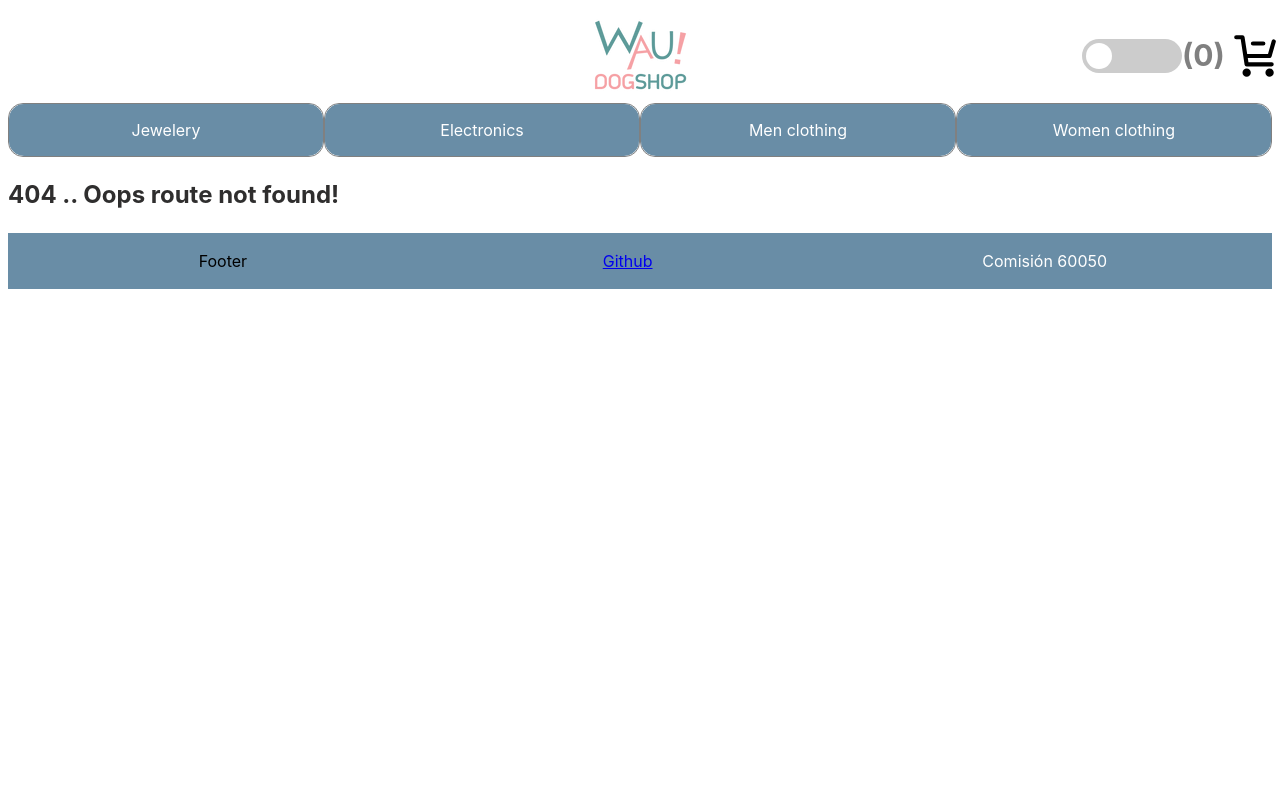
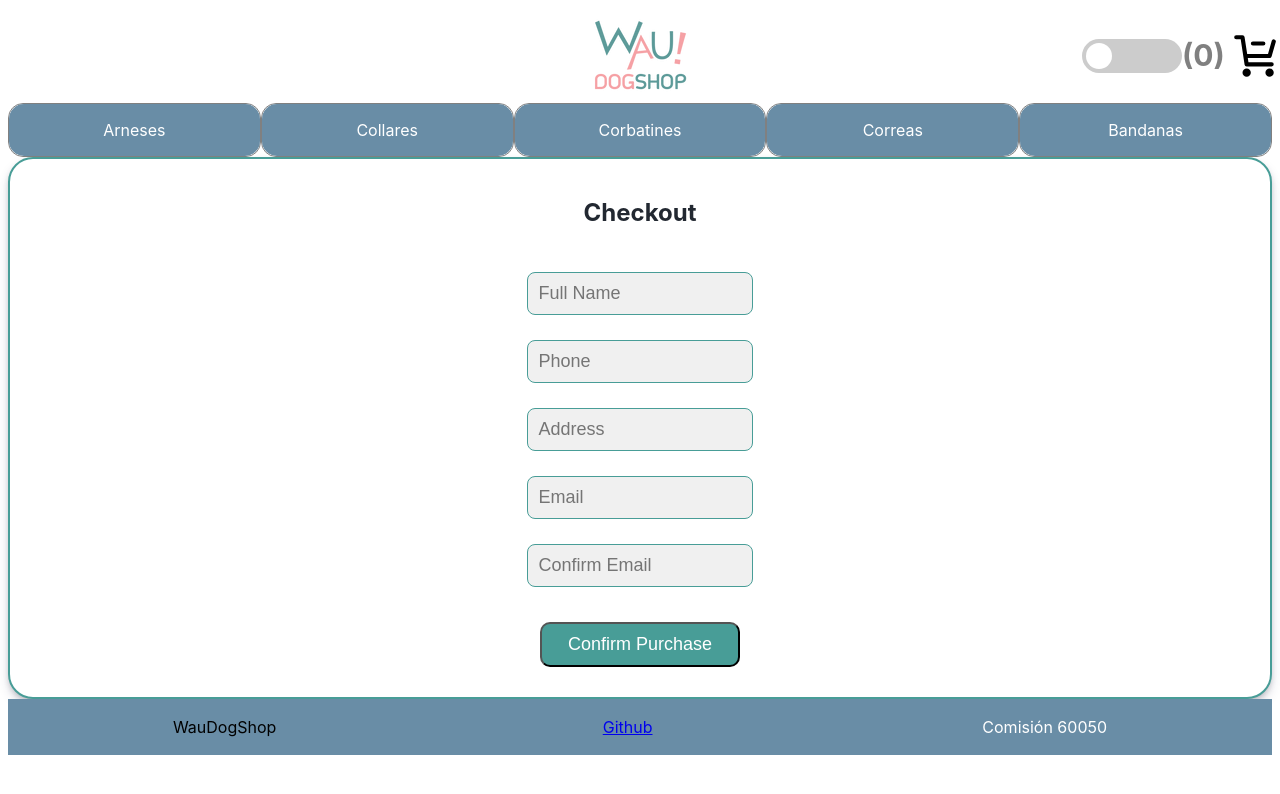
Before and after one commit to Sebastian4848/coder-react-60050, a React (Vite) app: page /checkout in a window 1280 px wide. Before the commit this address had no page. Shown: the top 794 px of the page. Built offline with nearby package versions, Linux system fonts and the light colour scheme.

Commit message:
checkout funcionando

```diff
--- a/package.json
+++ b/package.json
@@ -14,7 +14,8 @@
     "react": "^18.3.1",
     "react-dom": "^18.3.1",
     "react-router-dom": "^6.27.0",
-    "react-spinners": "^0.14.1"
+    "react-spinners": "^0.14.1",
+    "sweetalert2": "^11.14.5"
   },
   "devDependencies": {
     "@eslint/js": "^9.9.0",
--- a/src/App.jsx
+++ b/src/App.jsx
@@ -6,6 +6,7 @@ import ItemDetailContainer from "./components/ItemDetailContainer/ItemDetailCont
 import ThemeProvider from "./context/ThemeProvider"
 import CartProvider from "./context/CartProvider"
 import Cart from "./components/Cart/Cart"
+import Checkout from "./components/Checkout/Checkout"
 
 function App() {
   return (
@@ -19,6 +20,7 @@ function App() {
               <Route path="/detail/:id" element={<ItemDetailContainer />}/>
               <Route path="/cart" element={<Cart />} />
               <Route path="*" element={<NotFound />} />
+              <Route path='/checkout' element={<Checkout/>}></Route>
             </Routes>
           </Layout>
         </BrowserRouter>
--- a/src/components/Cart/Cart.jsx
+++ b/src/components/Cart/Cart.jsx
@@ -3,39 +3,13 @@ import CartProvider, { Cart as CartContext } from '../../context/CartProvider'
 import CartItem from '../CartItem/CartItem'
 import styles from './Cart.module.scss'
 import { NavLink } from 'react-router-dom'
-import { collection, addDoc, serverTimestamp } from "firebase/firestore";
-import { db } from '../../firebase/config'
-import endPurchase from '../../services/endPurchase'
+
 
 const Cart = () => {
     const { cart, clearCart } = useContext(CartContext)
     const price = cart.reduce((acc, item) => acc + item.price, 0)
     console.log({ cart });
     console.log("Cart items:", cart);  // Check if cart data is as expected
-
-    // const handlePurchase = () => {
-    //     const order = {
-    //         buyer: {
-    //             name: "Sebastian",
-    //             lastname: "Ojeda",
-    //             email: "sebastian.ojeda"
-    //         },
-    //         producs: cart,
-    //         total: 1245, //? Reemplazar por un metodo correspondiente (reduce, useMemo)
-    //         // total: cart.reduce((acc, item) => acc + item.price, 0),
-    //         timestamp: serverTimestamp()
-    //     }
-
-    //         ; (async () => {
-    //             try {
-    //                 // Add a new document with a generated id.
-    //                 const docRef = await addDoc(collection(db, "orders"), order);
-    //                 console.log("Document written with ID: ", docRef.id);
-    //             } catch (error) {
-    //                 console.error("Error adding document: ", error);
-    //             }
-    //         })()
-    // }
 
 
     return (<div className={styles.main}>
@@ -45,7 +19,8 @@ const Cart = () => {
                     {cart.map(cartitem => { return <CartItem item={cartitem} key={cartitem.id} /> })}
                 </div>
                 <p style={{ fontSize: 40 }}>Total Compra: {price}</p>
-                <button onClick={() => endPurchase(cart)} className={styles.button}>Terminar compra</button>
+                {/* <button onClick={() => endPurchase(cart)} className={styles.button}>Terminar Compra</button> */}
+                <NavLink to={"/checkout"} className="botonCheckout">Terminar Compra</NavLink>
                 <button onClick={clearCart} className={styles.button}>Vaciar Cart</button>
             </div>
 
--- a/src/components/Checkout/Checkout.jsx
+++ b/src/components/Checkout/Checkout.jsx
@@ -1,9 +1,147 @@
-import React from 'react'
+import React, { useState, useContext } from 'react';
+import { Cart as CartContext } from '../../context/CartProvider';
+import { db } from "../../firebase/config";
+import { collection, addDoc, doc, runTransaction, serverTimestamp } from 'firebase/firestore';
+import Swal from 'sweetalert2';
+import styles from './Checkout.module.scss';
 
-const checkout = () => {
+const Checkout = () => {
+  const { cart, clearCart } = useContext(CartContext);
+  const [name, setName] = useState('');
+  const [email, setEmail] = useState('');
+  const [confirmEmail, setConfirmEmail] = useState('');
+  const [phone, setPhone] = useState('');
+  const [address, setAddress] = useState('');
+  const [orderId, setOrderId] = useState(null);
+  const [loading, setLoading] = useState(false);
+
+  const handleSubmit = async (event) => {
+    event.preventDefault();
+
+    if (email !== confirmEmail) {
+      Swal.fire({
+        title: "Error!",
+        text: "Emails do not match",
+        icon: "error",
+        confirmButtonText: "OK"
+      });
+      return;
+    }
+
+    setLoading(true);
+
+    try {
+      // Start a transaction to validate and update stock
+      const order = await runTransaction(db, async (transaction) => {
+        const productsToUpdateRefs = cart.map((product) => ({
+          ref: doc(db, 'products', product.id),
+          id: product.id,
+          quantity: product.quantity
+        }));
+
+        const stockUpdates = [];
+
+        // Step 1: Check stock for each product
+        for (const product of productsToUpdateRefs) {
+          const productDoc = await transaction.get(product.ref);
+
+          if (!productDoc.exists()) {
+            throw new Error(`Product ${product.id} does not exist.`);
+          }
+
+          const currentStock = productDoc.data().stock;
+          if (currentStock < product.quantity) {
+            throw new Error(`Not enough stock for ${productDoc.data().title}. Available: ${currentStock}, Required: ${product.quantity}`);
+          }
+
+          // Prepare the stock update
+          stockUpdates.push({ ref: product.ref, newStock: currentStock - product.quantity });
+        }
+
+        // Step 2: Update stock for each product
+        stockUpdates.forEach(({ ref, newStock }) => {
+          transaction.update(ref, { stock: newStock });
+        });
+
+        // Step 3: Create the new order
+        const newOrder = {
+          buyer: { name, email, phone, address },
+          items: cart,
+          total: cart.reduce((acc, item) => acc + item.price * item.quantity, 0),
+          timestamp: serverTimestamp(),
+          status: 'generated'
+        };
+
+        const orderRef = await addDoc(collection(db, 'orders'), newOrder);
+        return orderRef.id;
+      });
+
+      setOrderId(order);
+      clearCart();
+    } catch (error) {
+      Swal.fire({
+        title: "Error!",
+        text: `Failed to create order: ${error.message}`,
+        icon: "error",
+        confirmButtonText: "OK"
+      });
+    } finally {
+      setLoading(false);
+    }
+  };
+
   return (
-    <div>checkout</div>
-  )
-}
+    <div className={styles.checkoutContainer}>
+      <h1>Checkout</h1>
+      {loading ? (
+        <h2>Generating Order...</h2>
+      ) : orderId ? (
+        <div>
+          <h2>Thank you for your purchase! Your order number is: {orderId}</h2>
+          <p>You'll receive tracking information once your items are ready to ship.</p>
+        </div>
+      ) : (
+        <form onSubmit={handleSubmit} className={styles.form}>
+          <input
+            type="text"
+            placeholder="Full Name"
+            value={name}
+            onChange={(e) => setName(e.target.value)}
+            required
+          />
+          <input
+            type="tel"
+            placeholder="Phone"
+            value={phone}
+            onChange={(e) => setPhone(e.target.value)}
+            required
+          />
+          <input
+            type="text"
+            placeholder="Address"
+            value={address}
+            onChange={(e) => setAddress(e.target.value)}
+            required
+          />
+          <input
+            type="email"
+            placeholder="Email"
+            value={email}
+            onChange={(e) => setEmail(e.target.value)}
+            required
+          />
+          <input
+            type="email"
+            placeholder="Confirm Email"
+            value={confirmEmail}
+            onChange={(e) => setConfirmEmail(e.target.value)}
+            required
+          />
+          <button type="submit" className={styles.submitButton}>Confirm Purchase</button>
+        </form>
+      )}
+    </div>
+  );
+};
 
-export default checkout
+export default Checkout;
--- /dev/null
+++ b/src/components/Checkout/Checkout.module.scss
@@ -0,0 +1,62 @@
+.checkoutContainer {
+    display: flex;
+    flex-direction: column;
+    justify-content: center;
+    align-items: center;
+    padding: 20px;
+    border-radius: 25px;
+    background-color: rgb(255, 255, 255);
+    border: #489d97 2px solid;
+    box-shadow: rgba(50, 50, 93, 0.25) 0px 6px 12px -2px,
+        rgba(0, 0, 0, 0.3) 0px 3px 7px -3px;
+
+    h1 {
+        font-size: 24px;
+        color: #222831;
+        padding-bottom: 15px;
+    }
+
+    h2, h3 {
+        padding: 20px;
+        color: #222831;
+    }
+
+    .form {
+        display: flex;
+        flex-direction: column;
+        align-items: center;
+        margin: 10px;
+        gap: 15px;
+
+        input {
+            font-size: 18px;
+            padding: 10px;
+            border-radius: 8px;
+            border: 1px solid #489d97;
+            width: 80%;
+            margin-bottom: 10px;
+            background-color: rgb(240, 240, 240);
+        }
+
+        .submitButton {
+            cursor: pointer;
+            background-color: #489d97;
+            color: white;
+            border-radius: 10px;
+            padding: 10px 20px;
+            font-size: 18px;
+            margin-top: 10px;
+            width: 200px;
+            text-align: center;
+            transition: background-color 0.3s;
+
+            &:hover {
+                background-color: #3a8d85;
+            }
+
+            &:active {
+                background-color: #348176;
+            }
+        }
+    }
+}
--- a/src/components/Footer/Footer.jsx
+++ b/src/components/Footer/Footer.jsx
@@ -4,7 +4,7 @@ import styles from './footer.module.scss'
 const Footer = () => {
   return (
     <footer className={styles.container}>
-        <span>Footer</span>
+        <span>WauDogShop</span>
         <a href="https://github.com/spancavil/comision60050" rel='noopener noreferrer' target='_blank'>Github</a>
         <p>Comisión 60050</p>
     </footer>
--- a/src/components/ItemDetail/ItemDetail.jsx
+++ b/src/components/ItemDetail/ItemDetail.jsx
@@ -26,7 +26,7 @@ const ItemDetail = ({ product }) => {
                 <p className={styles.text}>{product.description}</p>
                 <span style={{ fontSize: 30 }}>${product.price}</span>
                 {/* Item Count */}
-                {itemCountVisibility ? (<ItemCount initial={1} stock={5} addCart={handleCart} />) : (
+                {itemCountVisibility ? (<ItemCount initial={1} stock={10} addCart={handleCart} />) : (
                     <>
                         <NavLink to="/cart">
                             <button className={styles.button}>Ir al Carrito de Compras</button>
--- a/src/components/NavBar/NavBar.jsx
+++ b/src/components/NavBar/NavBar.jsx
@@ -29,23 +29,28 @@ const NavBar = () => {
             </div>
             <ul>
                 <li>
-                    <NavLink className={({ isActive }) => { return isActive ? styles.isActive : styles.notActive }} to={"/category/jewelery"}>
-                        Jewelery
+                    <NavLink className={({ isActive }) => { return isActive ? styles.isActive : styles.notActive }} to={"/category/arnes"}>
+                        Arneses
                     </NavLink>
                 </li>
                 <li>
-                    <NavLink className={({ isActive }) => { return isActive ? styles.isActive : styles.notActive }} to={"/category/electronics"}>
-                        Electronics
+                    <NavLink className={({ isActive }) => { return isActive ? styles.isActive : styles.notActive }} to={"/category/collar"}>
+                        Collares
                     </NavLink>
                 </li>
                 <li>
-                    <NavLink className={({ isActive }) => { return isActive ? styles.isActive : styles.notActive }} to={"/category/men clothing"}>
-                        Men clothing
+                    <NavLink className={({ isActive }) => { return isActive ? styles.isActive : styles.notActive }} to={"/category/corbatin"}>
+                        Corbatines
                     </NavLink>
                 </li>
                 <li>
-                    <NavLink className={({ isActive }) => { return isActive ? styles.isActive : styles.notActive }} to={"/category/women clothing"}>
-                        Women clothing
+                    <NavLink className={({ isActive }) => { return isActive ? styles.isActive : styles.notActive }} to={"/category/correa"}>
+                        Correas
+                    </NavLink>
+                </li>
+                <li>
+                    <NavLink className={({ isActive }) => { return isActive ? styles.isActive : styles.notActive }} to={"/category/bandana"}>
+                        Bandanas
                     </NavLink>
                 </li>
             </ul>
```
Also changed, not shown: 1 other file (tests, documents, lock files or other folders).
